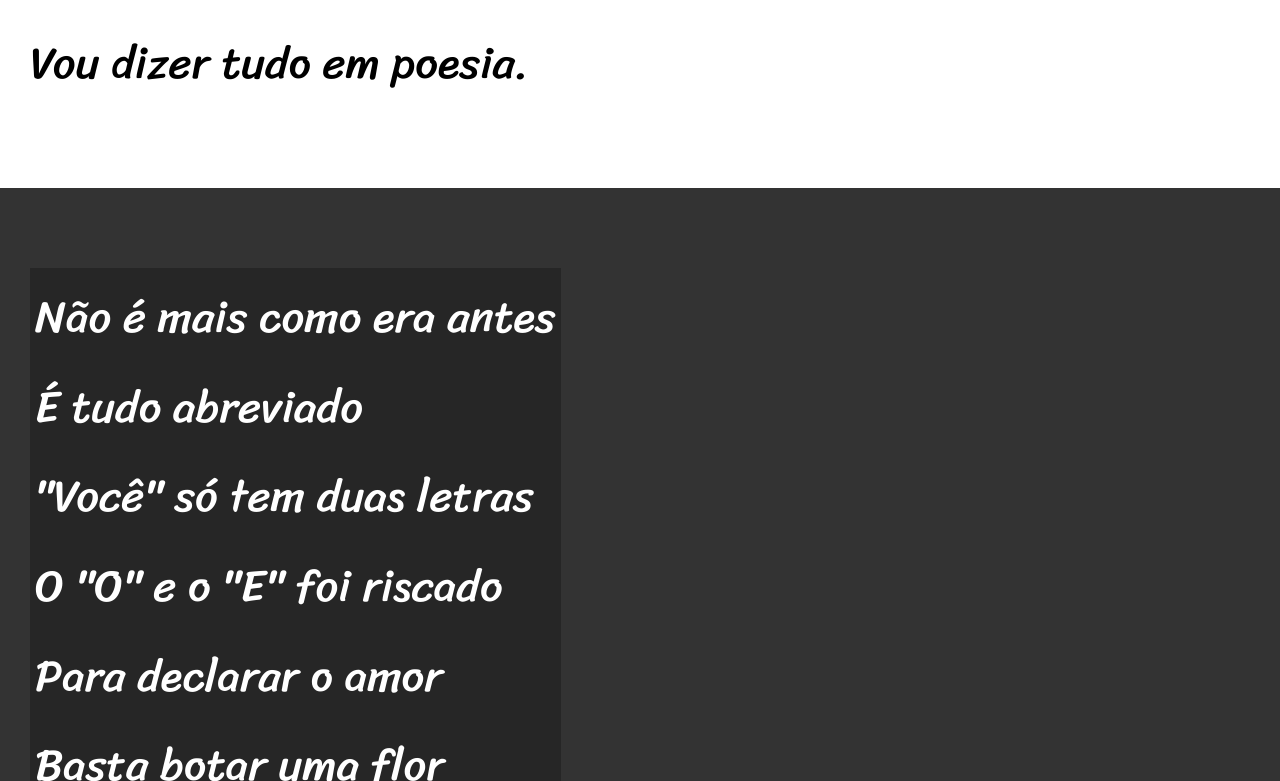
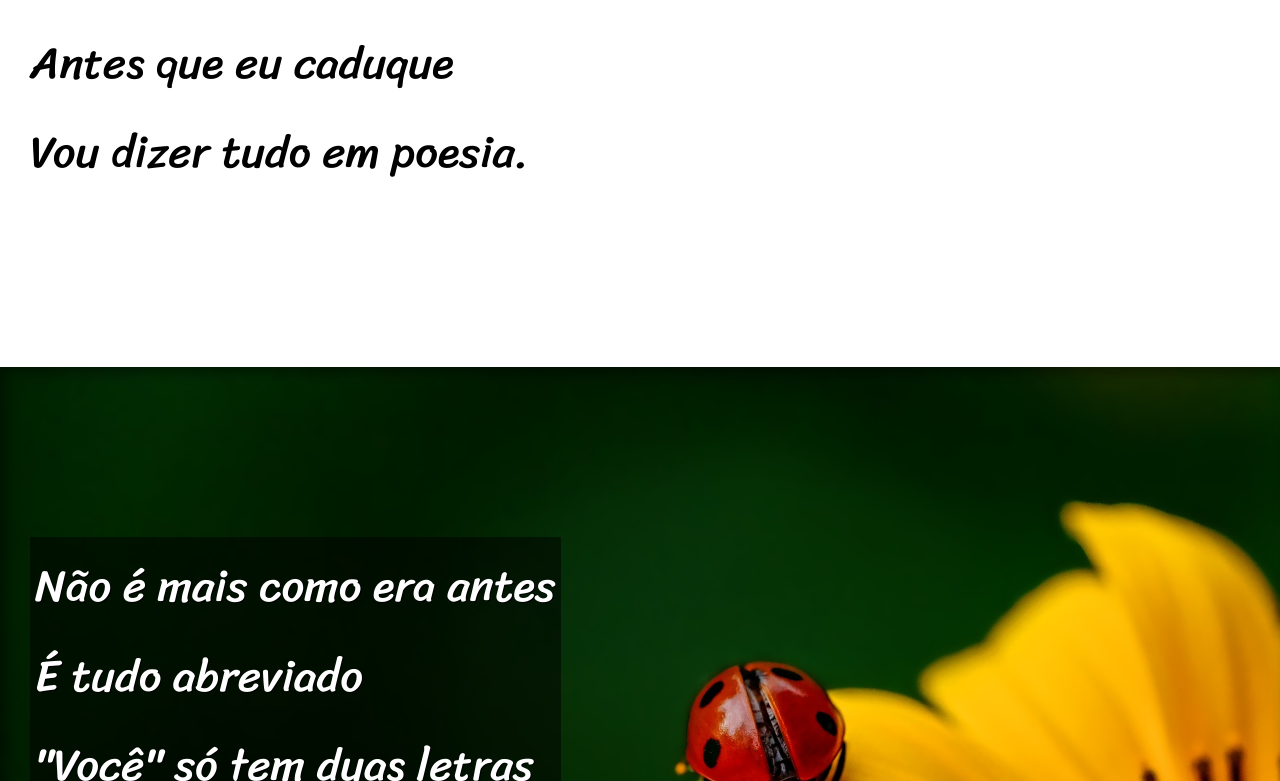
Before and after one commit to gabriel-792/html-css, a plain HTML site: page desafios/d012/index.html in a window 1280 px wide. Shown: the part 859-1640 px from the top of the page. Drawn offline with Linux system fonts and the light colour scheme.

Commit message:
Final do projeto

```diff
--- a/desafios/d012/estilos/style.css
+++ b/desafios/d012/estilos/style.css
@@ -55,6 +55,10 @@
     font-size: 3.5vw;
 }
 
+section > p {
+    padding-bottom: 2em;
+}
+
 section.normal {
     background-color: white;
     color: black;
@@ -63,12 +67,25 @@
 section.imagem {
     background-color: rgb(51, 51, 51);
     color: white;
+    box-shadow: inset 6px 6px 13px 0px rgba(0, 0, 0, 0.437);
+    background-size: cover;
+    background-attachment: fixed;
 }
 
 section.imagem pre {
     display: inline-block;
     padding: 5px;
-    background-color: rgba(0, 0, 0, 0.253);
+    background-color: rgba(0, 0, 0, 0.514);
+    text-shadow: 1px 1px 0px black;
+}
+
+section#img01 {
+    background-image: url(../imagens/background001.jpg);
+    background-position: right center;
+}
+
+section#img02 {
+    background-image: url(../imagens/background002.jpg);
 }
 
 pre {
--- a/desafios/d012/index.html
+++ b/desafios/d012/index.html
@@ -27,7 +27,7 @@
         </p>
     </section>
 
-    <section class="imagem">
+    <section class="imagem" id="img01">
         <p>
             <pre>
                 Não é mais como era antes
@@ -67,7 +67,7 @@
         </p>
     </section>
 
-    <section class="imagem">
+    <section class="imagem" id="img02">
         <p>
             <pre>
                 Tenho saudade das cartas
```
